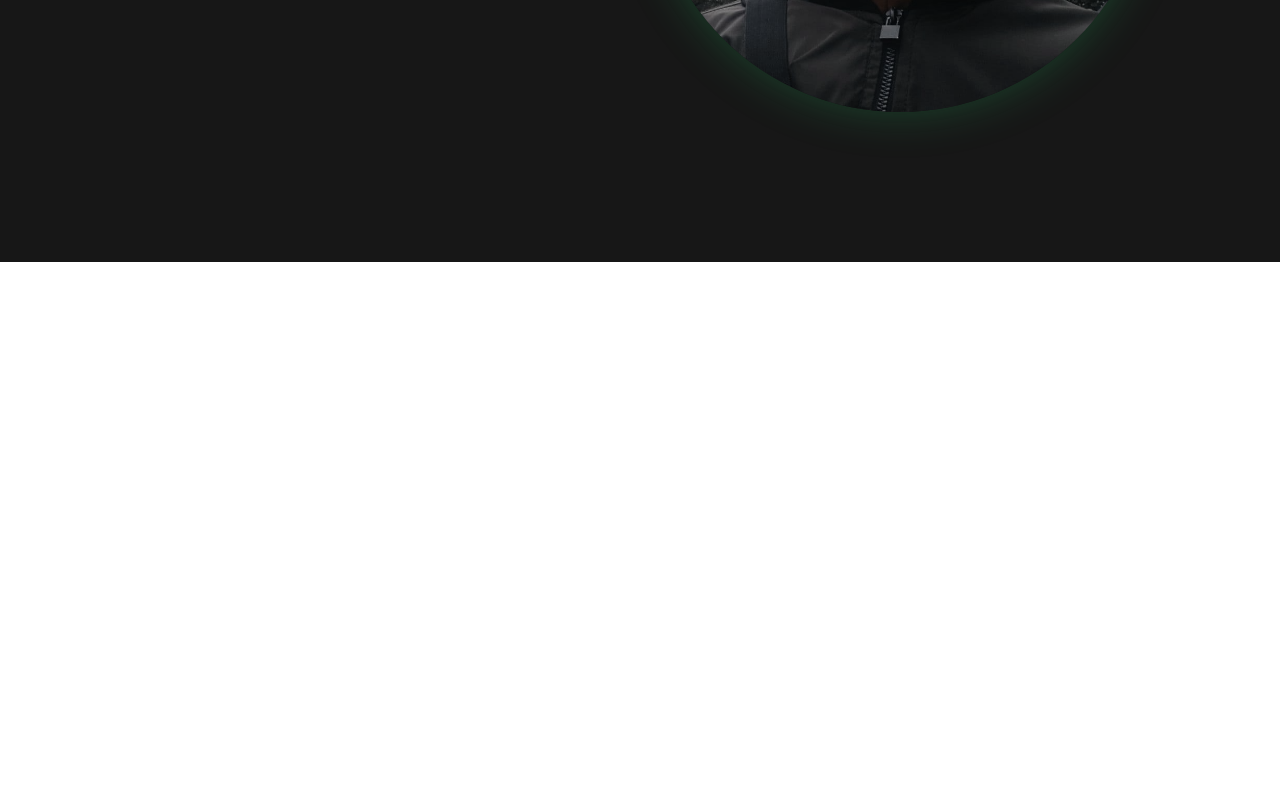
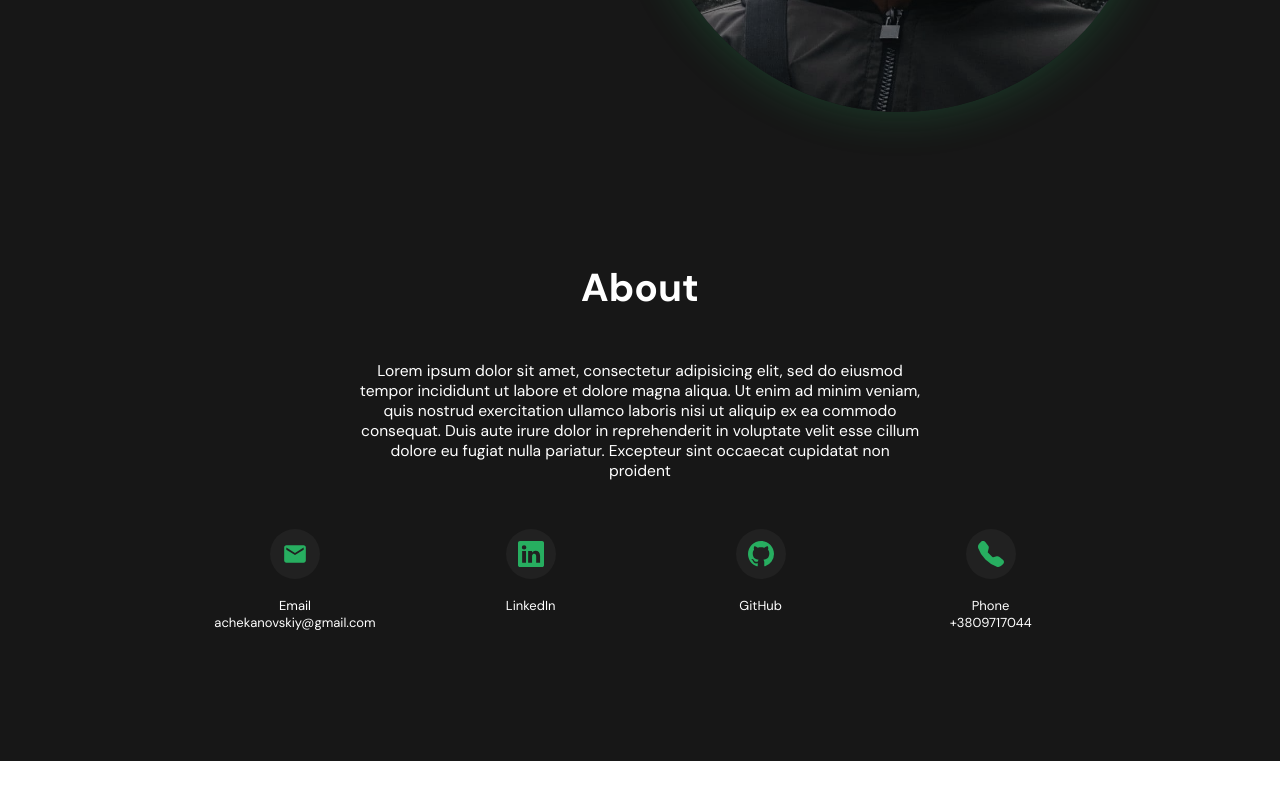
Before and after one commit to AndriyCh1/my-portfolio, a React (Create React App) app: page / in a window 1280 px wide. Shown: the part 538-1338 px from the top of the page. Before the commit the page ends 843 px from the top, so only its background shows below. Built offline with nearby package versions, Linux system fonts and the light colour scheme.

Commit message:
feat: add about section

```diff
--- /dev/null
+++ b/src/components/about-section.tsx
@@ -0,0 +1,62 @@
+import React from 'react';
+import Section from './section';
+import {
+  BsFillTelephoneFill as PhoneIcon,
+  BsLinkedin as LinkedinIcon,
+  BsGithub as GithubIcon,
+} from 'react-icons/bs';
+import { MdEmail as EmailIcon } from 'react-icons/md';
+
+const AboutSection = () => {
+  return (
+    <Section title="About" className="about">
+      <div className="about__text">
+        <p>
+          Lorem ipsum dolor sit amet, consectetur adipisicing elit, sed do eiusmod tempor incididunt
+          ut labore et dolore magna aliqua. Ut enim ad minim veniam, quis nostrud exercitation
+          ullamco laboris nisi ut aliquip ex ea commodo consequat. Duis aute irure dolor in
+          reprehenderit in voluptate velit esse cillum dolore eu fugiat nulla pariatur. Excepteur
+          sint occaecat cupidatat non proident
+        </p>
+      </div>
+      <div className="about__contacts">
+        <a href="mailto: achekanovskiy@gmail.com" className="about__contacts__item">
+          <div className="about__contacts__item__icon">
+            <EmailIcon />
+          </div>
+          <div className="about__contacts__item__details">
+            <p>Email</p>
+            <p>achekanovskiy@gmail.com</p>
+          </div>
+        </a>
+        <a href="https://www.linkedin.com/in/andrii-chekanovskyi-28413a1a1/" className="about__contacts__item">
+          <div className="about__contacts__item__icon">
+            <LinkedinIcon />
+          </div>
+          <div className="about__contacts__item__details">
+            <p>LinkedIn</p>
+          </div>
+        </a>
+        <a href="https://github.com/AndriyCh1" className="about__contacts__item">
+          <div className="about__contacts__item__icon">
+            <GithubIcon />
+          </div>
+          <div className="about__contacts__item__details">
+            <p>GitHub</p>
+          </div>
+        </a>
+        <a href="tel:3809717044" className="about__contacts__item">
+          <div className="about__contacts__item__icon">
+            <PhoneIcon />
+          </div>
+          <div className="about__contacts__item__details">
+            <p>Phone</p>
+            <p>+3809717044</p>
+          </div>
+        </a>
+      </div>
+    </Section>
+  );
+};
+
+export default AboutSection;
--- a/src/components/header.tsx
+++ b/src/components/header.tsx
@@ -48,4 +48,6 @@ const Header = () => {
   );
 };
 
+// TODO: rewrite burger menu logic
+
 export default Header;
--- a/src/components/main.tsx
+++ b/src/components/main.tsx
@@ -1,10 +1,12 @@
 import React from 'react';
 import IntroSection from "./intro-section";
+import AboutSection from "./about-section";
 
 const Main = () => {
     return (
         <main className="main">
             <IntroSection />
+            <AboutSection />
         </main>
     );
 };
--- a/src/components/section.tsx
+++ b/src/components/section.tsx
@@ -1,15 +1,18 @@
-import React, {FC, ReactNode} from 'react';
+import React, { FC, ReactNode } from 'react';
 
 interface IProps {
-    children: ReactNode;
+  title?: string;
+  children: ReactNode;
+  className?: string;
 }
 
-const Section: FC<IProps> = ({children}) => {
-    return (
-        <section className="section container">
-            {children}
-        </section>
-    );
+const Section: FC<IProps> = ({ children, title, className = '' }) => {
+  return (
+    <section className={`section container ${className}`}>
+      {title ? <h1 className="section__title">{title}</h1> : null}
+      {children}
+    </section>
+  );
 };
 
 export default Section;
--- /dev/null
+++ b/src/sass/components/_about-section.scss
@@ -0,0 +1,60 @@
+.about {
+  padding-bottom: 120px;
+
+  &__text {
+    @include flex(center, center);
+    padding: 38px 0;
+
+    p {
+      font-size: 1.2rem;
+      width: 50%;
+      text-align: center;
+    }
+  }
+
+  &__contacts {
+    @include flex(flex-start, center);
+    flex-wrap: wrap;
+    padding: 10px 0;
+    gap: 80px;
+
+    @include tablet {
+      gap: 50px;
+    }
+
+    @include mobile {
+      gap: 30px;
+    }
+
+    &__item {
+      @include flex(center, center);
+      flex-direction: column;
+      flex-wrap: nowrap;
+      gap: 18px;
+      flex: 0 0 150px;
+
+      &:hover &__icon {
+        cursor: pointer;
+        transform: scale(1.2);
+        transition: transform .2s ease-in-out;
+      }
+
+      &__icon {
+        @include flex(center, center);
+        color: $green-color;
+        font-size: 2rem;
+        background-color: $bg-second-color;
+        width: 50px;
+        height: 50px;
+        border-radius: 50%;
+
+
+      }
+
+      &__details {
+        color: $txt-main-color;
+        text-align: center;
+      }
+    }
+  }
+}
--- a/src/sass/components/_header.scss
+++ b/src/sass/components/_header.scss
@@ -8,6 +8,8 @@
   transform: translateY(-50%);
   flex-direction: column;
   gap: 15px;
+
+// TODO: rewrite burger menu logic
 
   &__mobile-toggle {
     display: none;
--- /dev/null
+++ b/src/sass/components/_section.scss
@@ -0,0 +1,7 @@
+.section {
+  &__title {
+    font-size: 3rem;
+    text-align: center;
+    padding-bottom: 10px;
+  }
+}
--- a/src/sass/index.scss
+++ b/src/sass/index.scss
@@ -3,5 +3,7 @@
 @import './base';
 
 @import "components/header";
+@import "components/button";
+@import "components/section";
 @import "components/intro-section";
-@import "components/button";
+@import "components/about-section";
```
